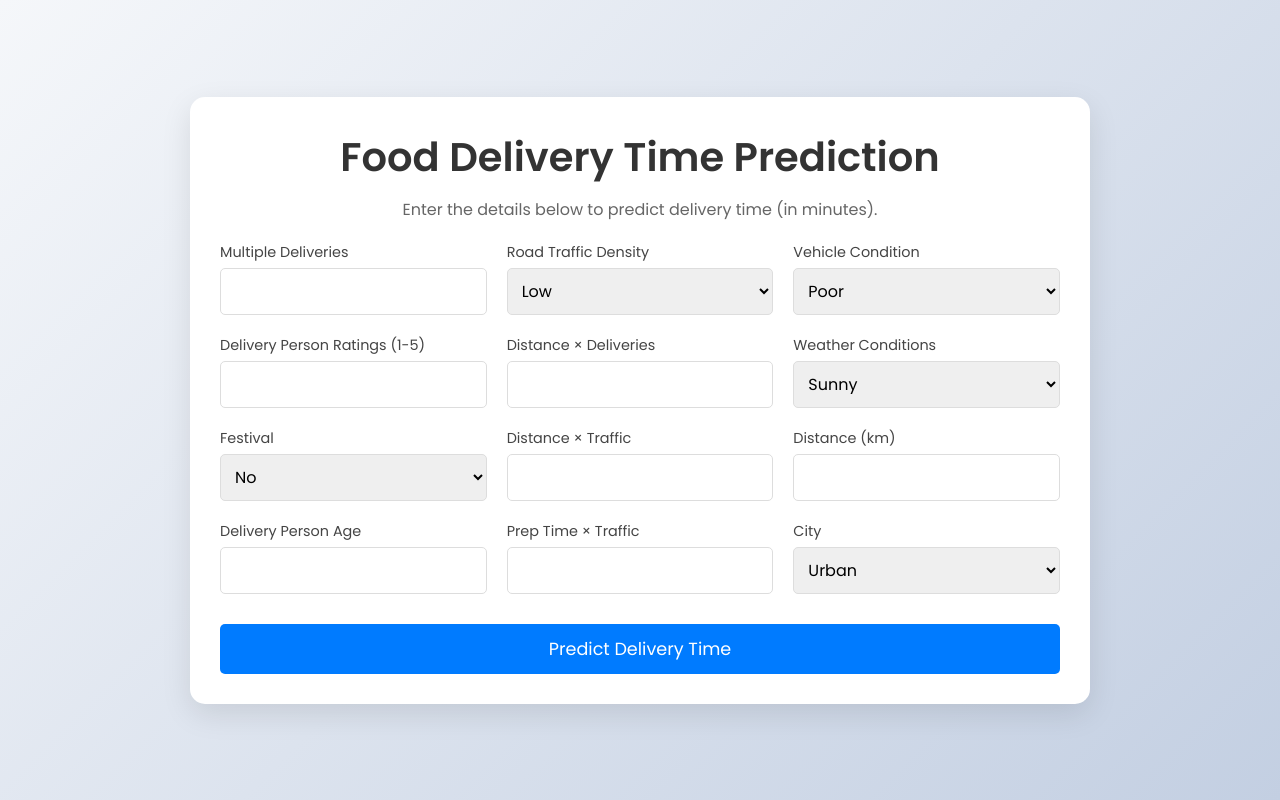
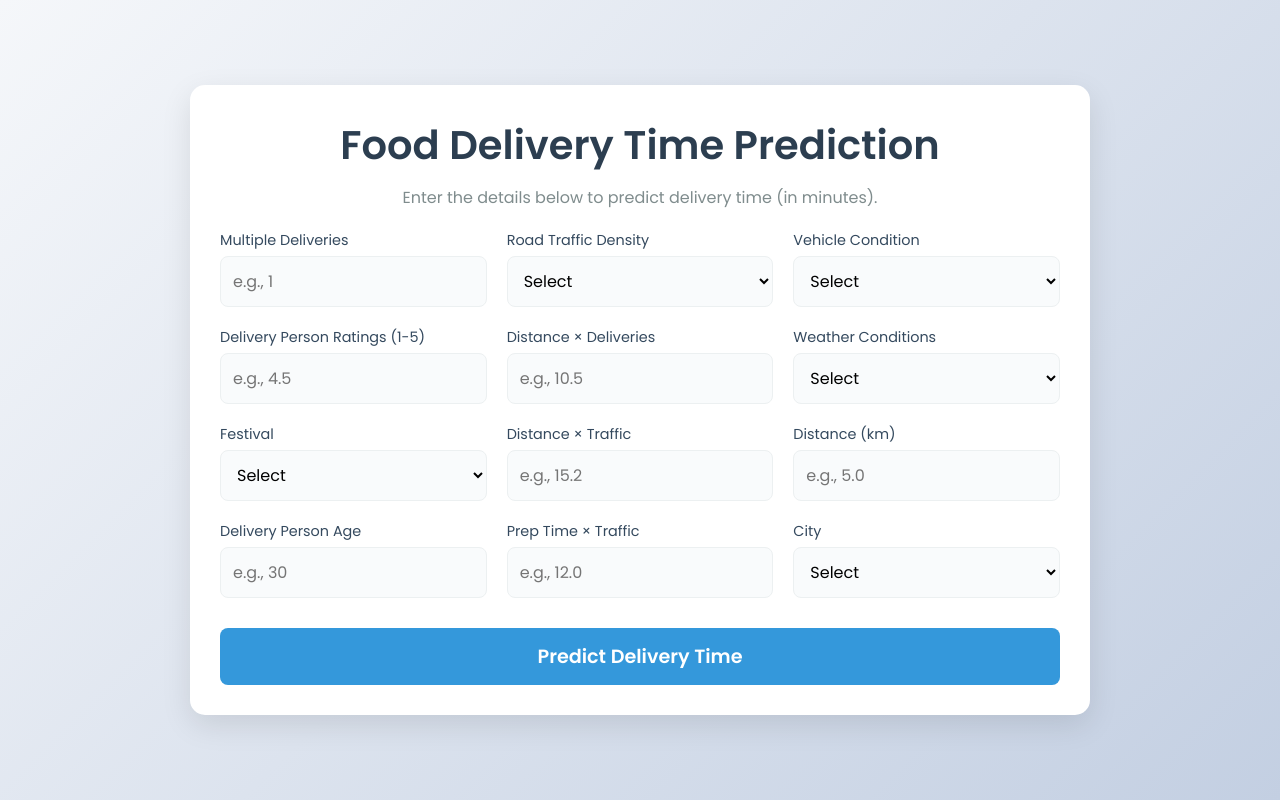
Before and after one commit to FaheemKhan0817/End-to-end-MLOps-Food-Delivery-Time-Prediction-Project, a Flask app: page / in a window 1280 px wide. Run offline with Flask 3, Linux system fonts and the light colour scheme; parts of the project's set-up code (start-up, migrations or seed data) failed here and were passed over.

Commit message:
changes in ui

```diff
--- a/static/css/style.css
+++ b/static/css/style.css
@@ -25,14 +25,14 @@ body {
 
 h1 {
     font-size: 2.5rem;
-    color: #333;
+    color: #2c3e50;
     text-align: center;
     margin-bottom: 10px;
 }
 
 p {
     text-align: center;
-    color: #666;
+    color: #7f8c8d;
     margin-bottom: 20px;
 }
 
@@ -50,59 +50,87 @@ p {
 
 label {
     font-size: 0.9rem;
-    color: #444;
+    color: #34495e;
     margin-bottom: 5px;
 }
 
 input, select {
-    padding: 10px;
-    border: 1px solid #ddd;
-    border-radius: 5px;
+    padding: 12px;
+    border: 1px solid #ecf0f1;
+    border-radius: 8px;
     font-size: 1rem;
-    transition: border-color 0.3s;
+    background: #f9fbfc;
+    transition: border-color 0.3s, box-shadow 0.3s;
 }
 
 input:focus, select:focus {
     outline: none;
-    border-color: #007bff;
+    border-color: #3498db;
+    box-shadow: 0 0 5px rgba(52, 152, 219, 0.3);
 }
 
 button {
     display: block;
     width: 100%;
-    padding: 12px;
-    background: #007bff;
+    padding: 14px;
+    background: #3498db;
     color: #fff;
     border: none;
-    border-radius: 5px;
-    font-size: 1.1rem;
+    border-radius: 8px;
+    font-size: 1.2rem;
+    font-weight: 600;
     cursor: pointer;
-    transition: background 0.3s;
+    transition: background 0.3s, transform 0.2s;
 }
 
 button:hover {
-    background: #0056b3;
+    background: #2980b9;
+    transform: translateY(-2px);
 }
 
 .result {
     text-align: center;
-    font-size: 1.2rem;
-    color: #333;
     margin-top: 20px;
-    padding: 15px;
-    border-radius: 5px;
-    background: #f8f9fa;
+    padding: 20px;
+    border-radius: 10px;
+    background: #ecf0f1;
     display: none;
+    flex-direction: column;
+    align-items: center;
+    opacity: 0;
+    transform: translateY(20px);
+    transition: opacity 0.5s, transform 0.5s;
+}
+
+.result.show {
+    display: flex;
+    opacity: 1;
+    transform: translateY(0);
+}
+
+.result-icon {
+    font-size: 3rem;
+    margin-bottom: 10px;
+}
+
+.result-text {
+    font-size: 1.8rem;
+    font-weight: 600;
+    color: #2c3e50;
+}
+
+.result.success .result-text {
+    color: #27ae60;
 }
 
 .result.success {
-    background: #d4edda;
-    color: #155724;
-    display: block;
+    background: #dff0d8;
 }
 
 .result.error {
-    background: #f8d7da;
-    color: #721c24;
-    display: block;
+    background: #f2dede;
 }
+
+.result.error .result-text {
+    color: #c0392b;
+}
--- a/static/js/script.js
+++ b/static/js/script.js
@@ -3,6 +3,7 @@ document.getElementById('prediction-form').addEventListener('submit', function(e
 
     const formData = new FormData(this);
     const resultDiv = document.getElementById('result');
+    const resultText = resultDiv.querySelector('.result-text');
 
     fetch('/predict', {
         method: 'POST',
@@ -10,17 +11,21 @@ document.getElementById('prediction-form').addEventListener('submit', function(e
     })
     .then(response => response.json())
     .then(data => {
-        resultDiv.classList.remove('success', 'error');
+        resultDiv.classList.remove('success', 'error', 'show');
         if (data.error) {
-            resultDiv.textContent = `Error: ${data.error}`;
+            resultText.textContent = `Oops! Something went wrong: ${data.error}`;
             resultDiv.classList.add('error');
         } else {
-            resultDiv.textContent = `Predicted Delivery Time: ${data.prediction} minutes`;
+            resultText.textContent = `Your food will arrive in approximately ${data.prediction} minutes! Enjoy!`;
             resultDiv.classList.add('success');
         }
+        // Trigger animation
+        setTimeout(() => resultDiv.classList.add('show'), 10);
     })
     .catch(error => {
-        resultDiv.textContent = `Error: ${error.message}`;
+        resultDiv.classList.remove('success', 'error', 'show');
+        resultText.textContent = `Uh-oh! Couldn’t connect to the server. Please try again.`;
         resultDiv.classList.add('error');
+        setTimeout(() => resultDiv.classList.add('show'), 10);
     });
 });
--- a/templates/index.html
+++ b/templates/index.html
@@ -16,11 +16,12 @@
             <div class="form-grid">
                 <div class="form-group">
                     <label for="multiple_deliveries">Multiple Deliveries</label>
-                    <input type="number" id="multiple_deliveries" name="multiple_deliveries" step="1" min="0" required>
+                    <input type="number" id="multiple_deliveries" name="multiple_deliveries" step="1" min="0" placeholder="e.g., 1" required>
                 </div>
                 <div class="form-group">
                     <label for="Road_traffic_density">Road Traffic Density</label>
                     <select id="Road_traffic_density" name="Road_traffic_density" required>
+                        <option value="" disabled selected>Select</option>
                         <option value="Low">Low</option>
                         <option value="Medium">Medium</option>
                         <option value="High">High</option>
@@ -30,6 +31,7 @@
                 <div class="form-group">
                     <label for="Vehicle_condition">Vehicle Condition</label>
                     <select id="Vehicle_condition" name="Vehicle_condition" required>
+                        <option value="" disabled selected>Select</option>
                         <option value="Poor">Poor</option>
                         <option value="Good">Good</option>
                         <option value="Excellent">Excellent</option>
@@ -37,15 +39,16 @@
                 </div>
                 <div class="form-group">
                     <label for="Delivery_person_Ratings">Delivery Person Ratings (1-5)</label>
-                    <input type="number" id="Delivery_person_Ratings" name="Delivery_person_Ratings" step="0.1" min="1" max="5" required>
+                    <input type="number" id="Delivery_person_Ratings" name="Delivery_person_Ratings" step="0.1" min="1" max="5" placeholder="e.g., 4.5" required>
                 </div>
                 <div class="form-group">
                     <label for="distance_deliveries">Distance × Deliveries</label>
-                    <input type="number" id="distance_deliveries" name="distance_deliveries" step="0.1" required>
+                    <input type="number" id="distance_deliveries" name="distance_deliveries" step="0.1" placeholder="e.g., 10.5" required>
                 </div>
                 <div class="form-group">
                     <label for="Weather_conditions">Weather Conditions</label>
                     <select id="Weather_conditions" name="Weather_conditions" required>
+                        <option value="" disabled selected>Select</option>
                         <option value="Sunny">Sunny</option>
                         <option value="Cloudy">Cloudy</option>
                         <option value="Fog">Fog</option>
@@ -57,29 +60,31 @@
                 <div class="form-group">
                     <label for="Festival">Festival</label>
                     <select id="Festival" name="Festival" required>
+                        <option value="" disabled selected>Select</option>
                         <option value="No">No</option>
                         <option value="Yes">Yes</option>
                     </select>
                 </div>
                 <div class="form-group">
                     <label for="distance_traffic">Distance × Traffic</label>
-                    <input type="number" id="distance_traffic" name="distance_traffic" step="0.1" required>
+                    <input type="number" id="distance_traffic" name="distance_traffic" step="0.1" placeholder="e.g., 15.2" required>
                 </div>
                 <div class="form-group">
                     <label for="distance">Distance (km)</label>
-                    <input type="number" id="distance" name="distance" step="0.1" min="0" required>
+                    <input type="number" id="distance" name="distance" step="0.1" min="0" placeholder="e.g., 5.0" required>
                 </div>
                 <div class="form-group">
                     <label for="Delivery_person_Age">Delivery Person Age</label>
-                    <input type="number" id="Delivery_person_Age" name="Delivery_person_Age" step="1" min="18" max="60" required>
+                    <input type="number" id="Delivery_person_Age" name="Delivery_person_Age" step="1" min="18" max="60" placeholder="e.g., 30" required>
                 </div>
                 <div class="form-group">
                     <label for="prep_traffic">Prep Time × Traffic</label>
-                    <input type="number" id="prep_traffic" name="prep_traffic" step="0.1" required>
+                    <input type="number" id="prep_traffic" name="prep_traffic" step="0.1" placeholder="e.g., 12.0" required>
                 </div>
                 <div class="form-group">
                     <label for="City">City</label>
                     <select id="City" name="City" required>
+                        <option value="" disabled selected>Select</option>
                         <option value="Urban">Urban</option>
                         <option value="Semi-Urban">Semi-Urban</option>
                         <option value="Metropolitan">Metropolitan</option>
@@ -89,7 +94,10 @@
             <button type="submit">Predict Delivery Time</button>
         </form>
 
-        <div id="result" class="result"></div>
+        <div id="result" class="result">
+            <div class="result-icon">🍔</div>
+            <div class="result-text"></div>
+        </div>
     </div>
 
     <script src="{{ url_for('static', filename='js/script.js') }}"></script>
```
